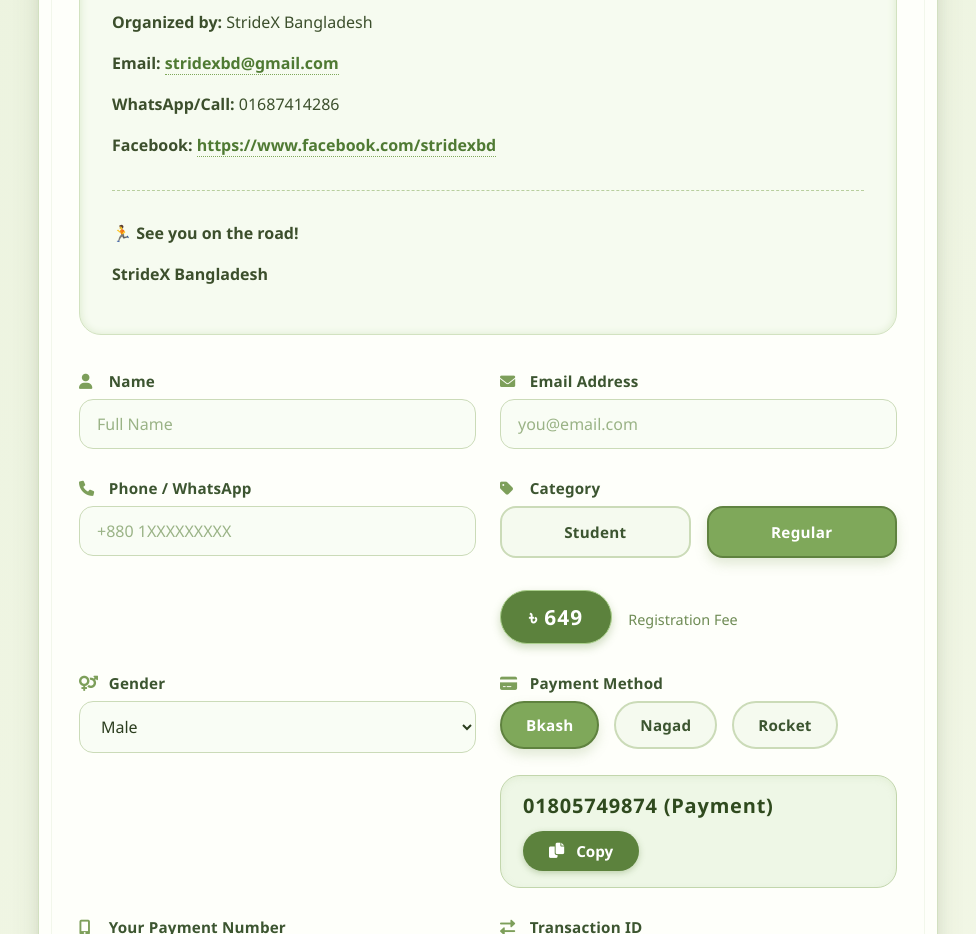
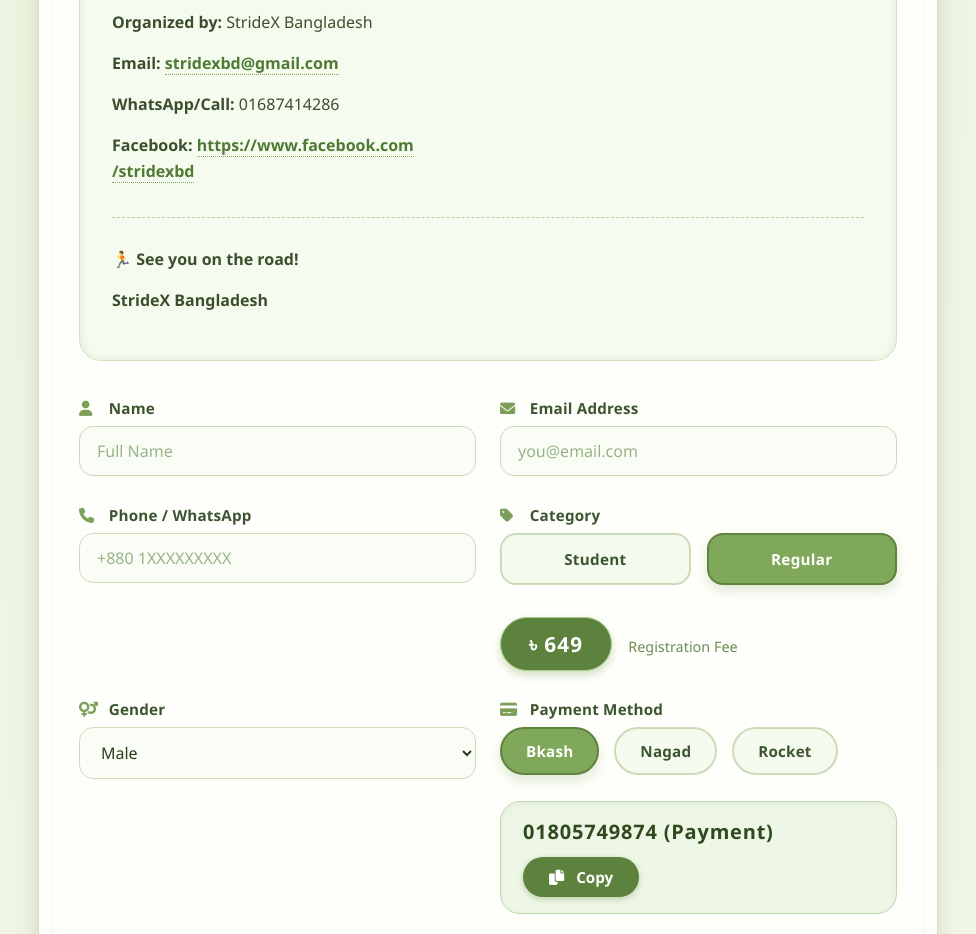
Before and after one commit to wqsami173/stridexbangladesh, a website: page index.html in a window 1280 px wide. Shown: the part 3285-4219 px from the top of the page, without its empty margins (152-1128 px from the left). Drawn offline with Linux system fonts and the light colour scheme.

Commit message:
Update index.html

```diff
--- a/index.html
+++ b/index.html
@@ -779,7 +779,8 @@
         <p>
           <strong>Facebook:</strong>
           <a href="https://www.facebook.com/stridexbd">
-            https://www.facebook.com/stridexbd
+            https://www.facebook.com
+            <br>/stridexbd
           </a>
         </p>
 
```
